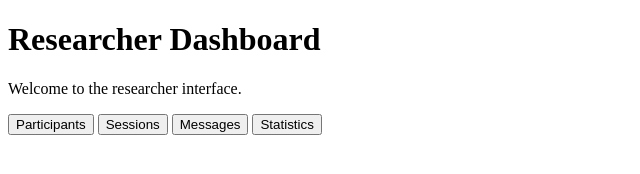
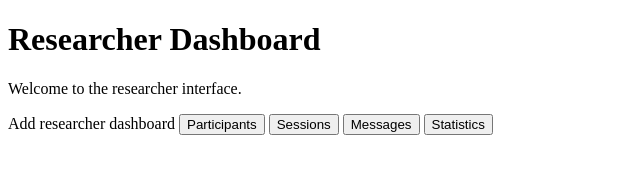
Before and after one commit to 7wy2j5f248-ui/interview, a website: page researcher.html in a window 1280 px wide. Shown: the whole page, without its empty margins (0-640 px from the left). Drawn offline with Linux system fonts and the light colour scheme.

Commit message:
Update researcher.html

```diff
--- a/researcher.html
+++ b/researcher.html
@@ -9,7 +9,7 @@
 <h1>Researcher Dashboard</h1>
 
 <p>Welcome to the researcher interface.</p>
-
+Add researcher dashboard
 <button>Participants</button>
 <button>Sessions</button>
 <button>Messages</button>
```
